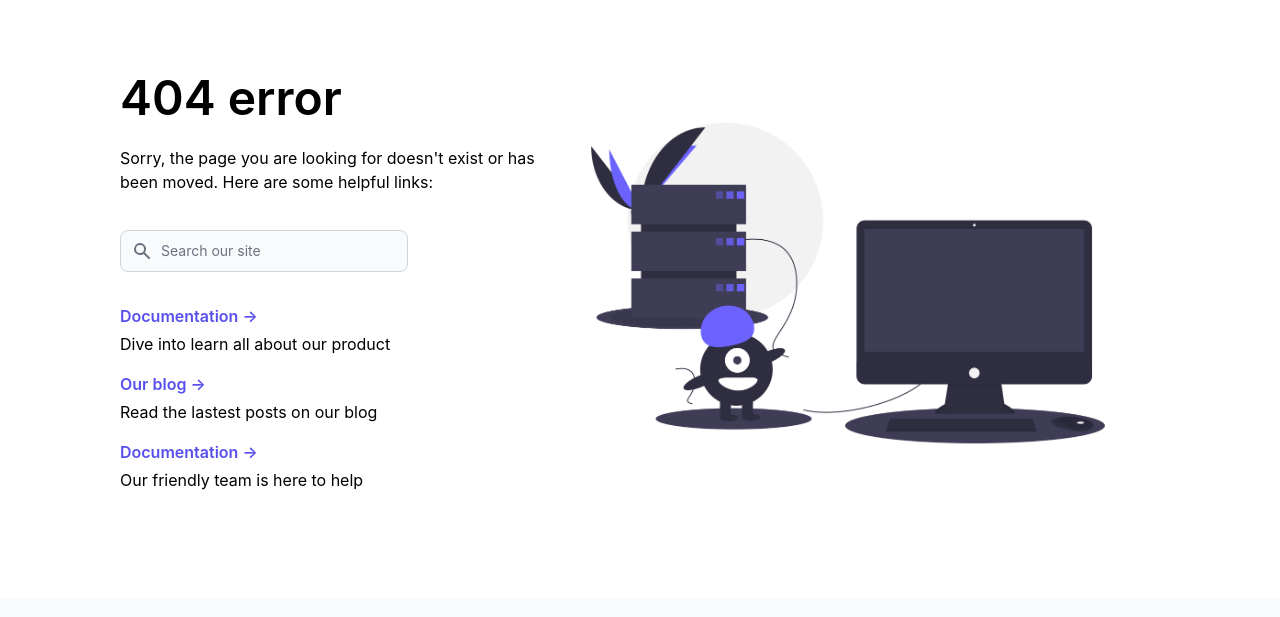
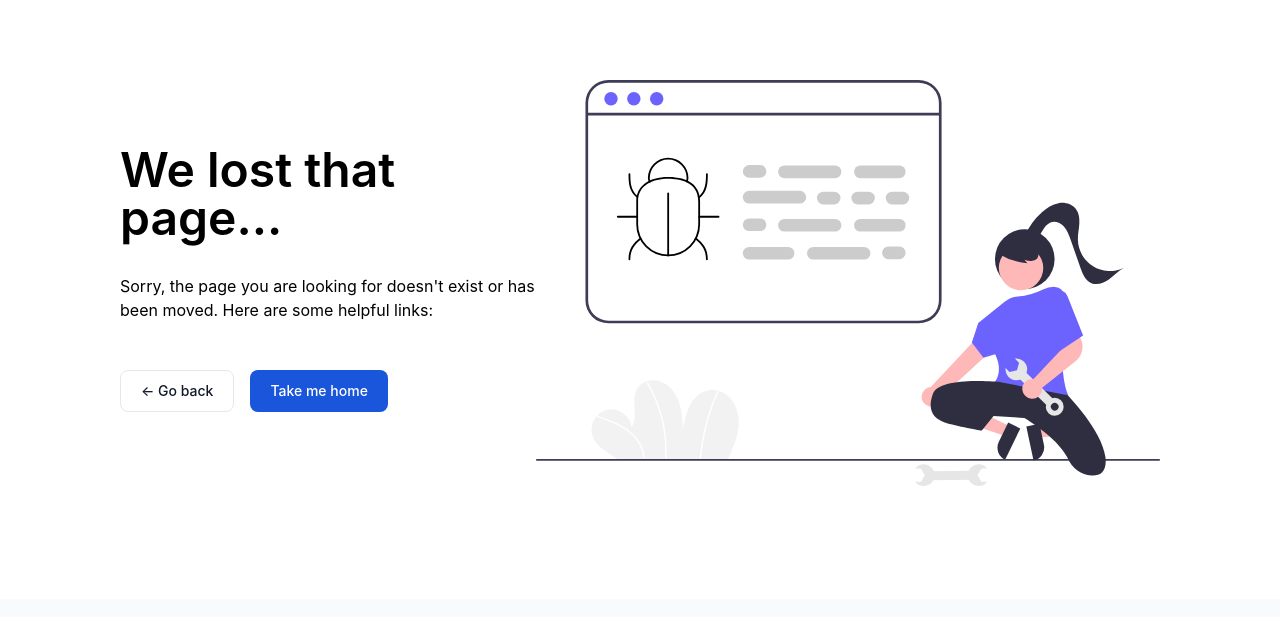
Before and after one commit to vinhweb/tailwind-404, a website: page src/index.html in a window 1280 px wide. Shown: the part 53-670 px from the top of the page. Drawn offline with nearby package versions, Linux system fonts and the light colour scheme.

Commit message:
add page style 02

```diff
--- a/src/index.html
+++ b/src/index.html
@@ -47,38 +47,28 @@
 <main class="px-2 sm:px-4 py-10 lg:py-16">
   <div class="mx-auto container">
     <div class="flex flex-col md:flex-row place-content-center items-center">
-      <div class="lg:w-1/3 flex flex-col space-y-4 lg:space-y-6">
-        <h1 class="text-4xl lg:text-5xl font-semibold">404 error</h1>
+      <div class="md:w-1/2 xl:w-1/3 flex flex-col space-y-4 lg:space-y-8">
+        <h1 class="text-4xl lg:text-5xl font-semibold ">We lost that page...</h1>
         <p>Sorry, the page you are looking for doesn't exist or has been moved. Here are some helpful links:</p>
-
-        <div class="py-2">
-          <label for="table-search" class="sr-only">Search</label>
-          <div class="relative mt-1">
-            <div class="flex absolute inset-y-0 left-0 items-center pl-3 pointer-events-none">
-              <svg class="w-5 h-5 text-gray-500 dark:text-gray-400" fill="currentColor" viewBox="0 0 20 20" xmlns="http://www.w3.org/2000/svg"><path fill-rule="evenodd" d="M8 4a4 4 0 100 8 4 4 0 000-8zM2 8a6 6 0 1110.89 3.476l4.817 4.817a1 1 0 01-1.414 1.414l-4.816-4.816A6 6 0 012 8z" clip-rule="evenodd"></path></svg>
-            </div>
-            <input type="text" id="table-search"
-                   class="bg-gray-50 border border-gray-300 text-gray-900 text-sm rounded-lg focus:ring-blue-500 focus:border-blue-500 block w-72 pl-10 p-2.5  dark:bg-gray-700 dark:border-gray-600 dark:placeholder-gray-400 dark:text-white dark:focus:ring-blue-500 dark:focus:border-blue-500" placeholder="Search our site">
-          </div>
+        <div class="flex space-x-2 pt-4">
+          <button
+            type="button"
+            class="py-2.5 px-5 mr-2 mb-2 text-sm font-medium text-gray-900 bg-white rounded-lg border border-gray-200
+            hover:bg-gray-100 hover:text-blue-700 focus:z-10 focus:ring-2 focus:ring-blue-700 focus:text-blue-700"
+          >
+            &#8592; Go back
+          </button>
+          <button
+            type="button"
+            class="text-white bg-blue-700 hover:bg-blue-800 focus:ring-4 focus:ring-blue-300 font-medium rounded-lg
+            text-sm px-5 py-2.5 text-center mr-2 mb-2"
+          >
+            Take me home
+          </button>
         </div>
-
-        <ul class="grid gap-3 lg:gap-4">
-          <li>
-            <a class="font-semibold text-indigo-600 hover:text-indigo-400 transition-all" href="#">Documentation &#8594;</a>
-            <p class="mt-1">Dive into learn all about our product</p>
-          </li>
-          <li>
-            <a class="font-semibold text-indigo-600 hover:text-indigo-400 transition-all" href="#">Our blog &#8594;</a>
-            <p class="mt-1">Read the lastest posts on our blog</p>
-          </li>
-          <li>
-            <a class="font-semibold text-indigo-600 hover:text-indigo-400 transition-all" href="#">Documentation &#8594;</a>
-            <p class="mt-1">Our friendly team is here to help</p>
-          </li>
-        </ul>
       </div>
-      <div class="hidden md:block md:order-last lg:w-1/2">
-        <img class="" src="./img/undraw_server_down_s4lk.png" alt="not found">
+      <div class="hidden lg:block lg:w-1/2">
+        <img class="" src="./img/undraw_fixing_bugs_w7gi.svg" alt="not found">
       </div>
     </div>
   </div>
```
Also changed, not shown: dist/output.css, src/img/not_found.png (deleted), src/img/undraw_fixing_bugs_w7gi.svg (added), src/img/undraw_warning_cyit.png (deleted).
